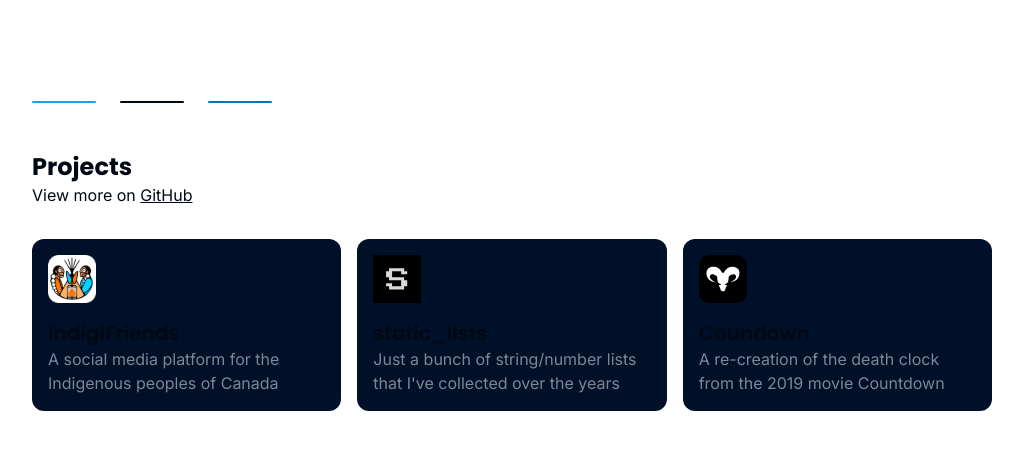
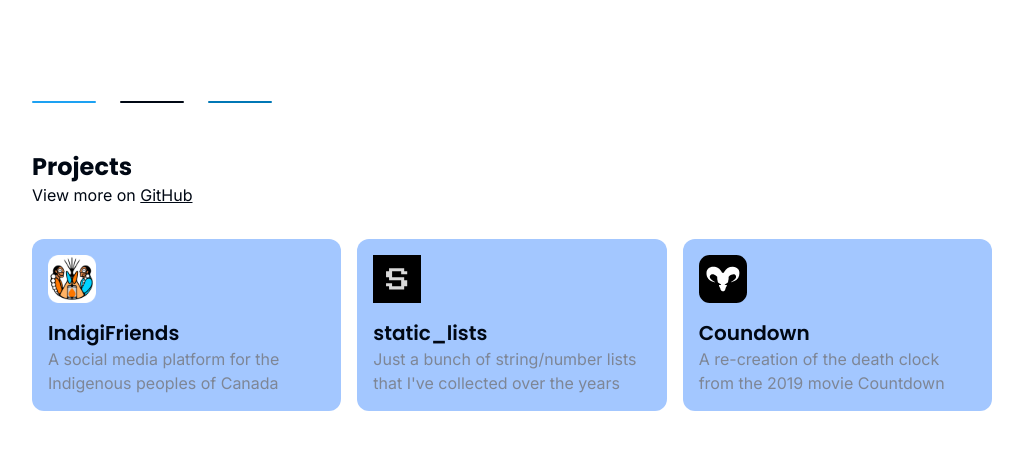
Before and after one commit to jacob-shuman/portfolio-v3, an Astro site: page / in a window 1280 px wide. Shown: the part 275-724 px from the top of the page, without its empty margins (128-1151 px from the left). Built offline with nearby package versions, Linux system fonts and the light colour scheme; Astro itself is replaced by a stand-in of ours; some icons are missing.

Commit message:
fix: project area

```diff
--- a/src/pages/index.astro
+++ b/src/pages/index.astro
@@ -104,12 +104,12 @@ import Center from "../components/Center.astro";
         <div
           class={tw(
             `grid grid-cols-1 md:grid-cols-2 lg:grid-cols-3`,
-            `gap-4 overflow-scroll w-full max-w-[1024px] px-8`
+            `gap-4 w-full max-w-[1024px] px-8`
           )}
         >
           <a
             href="https://www.indigenousfriends.org/app"
-            class="flex-shrink-0 bg-item rounded-xl flex flex-col gap-y-4 p-4 text-start"
+            class="flex-shrink-0 bg-item dark:bg-item-dark rounded-xl flex flex-col gap-y-4 p-4 text-start"
           >
             <img class="h-12 w-12" src="/projects/indigifriends.png" />
 
@@ -123,7 +123,7 @@ import Center from "../components/Center.astro";
 
           <a
             href="https://static-lists.netlify.app/"
-            class="flex-shrink-0 bg-item rounded-xl flex flex-col gap-y-4 p-4 text-start"
+            class="flex-shrink-0 bg-item dark:bg-item-dark rounded-xl flex flex-col gap-y-4 p-4 text-start"
           >
             <img class="h-12 w-12" src="/projects/static_lists.svg" />
 
@@ -138,7 +138,7 @@ import Center from "../components/Center.astro";
 
           <a
             href="https://countdown.jacob-shuman.ca/"
-            class="flex-shrink-0 bg-item rounded-xl flex flex-col gap-y-4 p-4 text-start"
+            class="flex-shrink-0 bg-item dark:bg-item-dark rounded-xl flex flex-col gap-y-4 p-4 text-start"
           >
             <img class="h-12 w-12" src="/projects/countdown.svg" />
 
--- a/tailwind.config.cjs
+++ b/tailwind.config.cjs
@@ -24,7 +24,8 @@ module.exports = {
         light: "#FFFFFF",
         medium: "#7E8696",
         dark: "#000814",
-        item: "#001029",
+        item: "#A3C7FF",
+        "item-dark": "#001029",
       },
     },
   },
```
